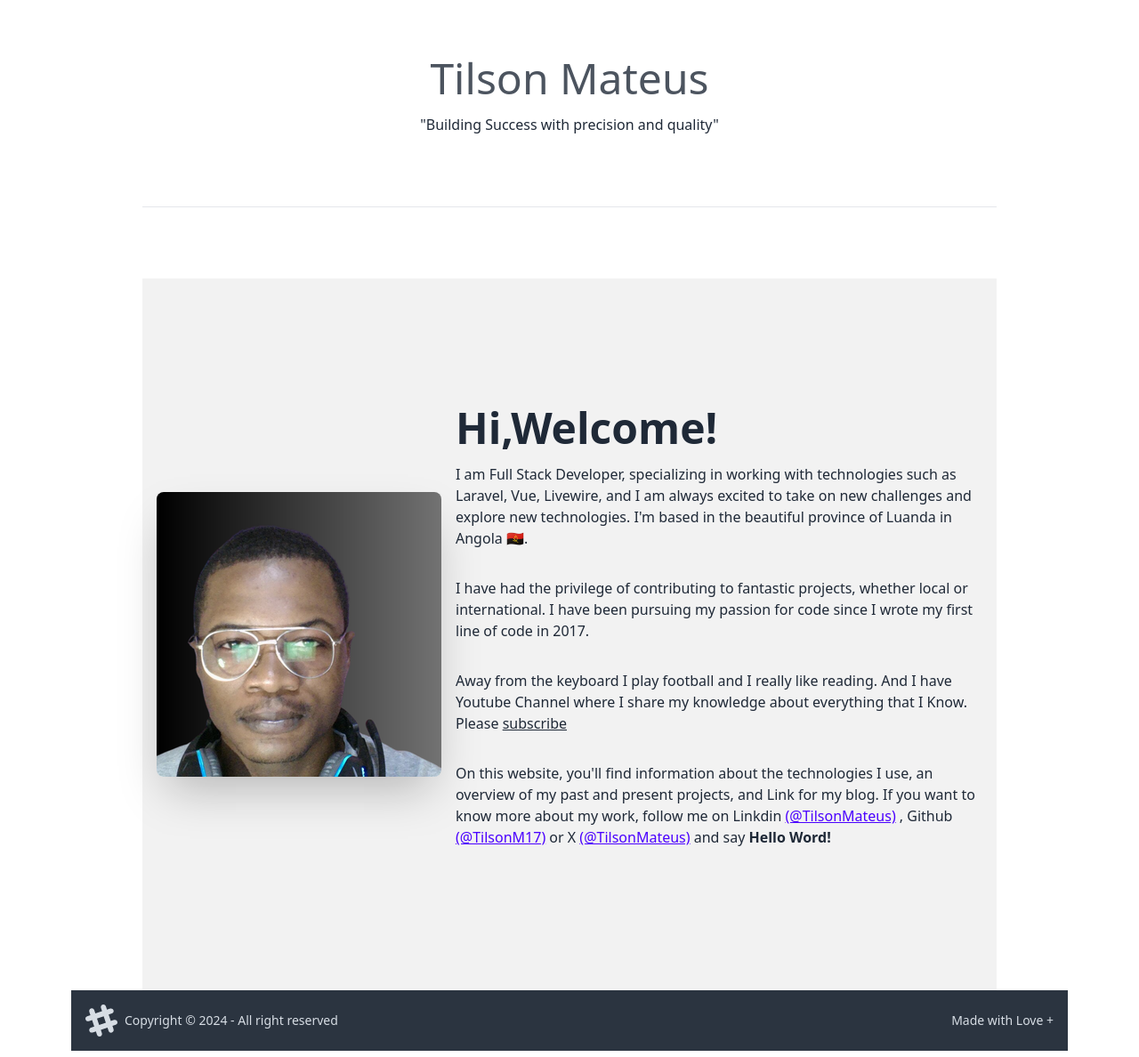
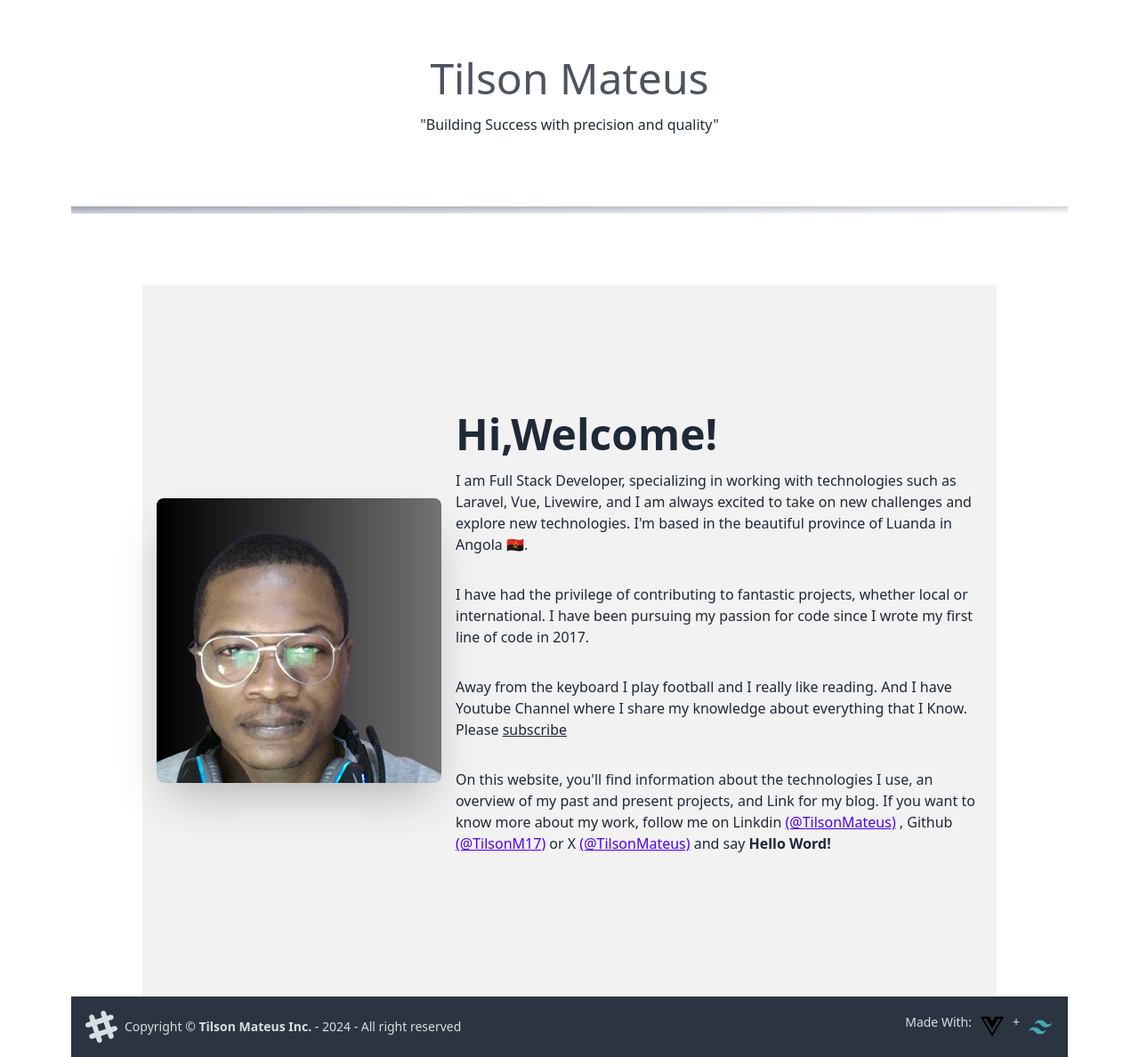
Before and after one commit to TilsonM17/about.tilsonmateus.v2, a Vue app: page / in a window 1280 px wide. Shown: the whole page at 89% size. Built offline with nearby package versions, Linux system fonts and the light colour scheme.

Commit message:
Finish Template master and finish home page

```diff
--- a/src/App.vue
+++ b/src/App.vue
@@ -2,12 +2,17 @@
 import WrapperApp from './components/WrapperApp.vue';
 import MenuButton from './components/MenuButton.vue'
 import FooterApp from './components/FooterApp.vue'
+import TitleHeader from './components/TitleHeader.vue'
 </script>
 
 <template>
   <WrapperApp>
     <template #menu>
       <MenuButton />
+    </template>
+
+    <template #title>
+      <TitleHeader />
     </template>
 
     <template #body>
--- a/src/components/FooterApp.vue
+++ b/src/components/FooterApp.vue
@@ -28,12 +28,17 @@ export default {
             d="M22.672 15.226l-2.432.811.841 2.515c.33 1.019-.209 2.127-1.23 2.456-1.15.325-2.148-.321-2.463-1.226l-.84-2.518-5.013 1.677.84 2.517c.391 1.203-.434 2.542-1.831 2.542-.88 0-1.601-.564-1.86-1.314l-.842-2.516-2.431.809c-1.135.328-2.145-.317-2.463-1.229-.329-1.018.211-2.127 1.231-2.456l2.432-.809-1.621-4.823-2.432.808c-1.355.384-2.558-.59-2.558-1.839 0-.817.509-1.582 1.327-1.846l2.433-.809-.842-2.515c-.33-1.02.211-2.129 1.232-2.458 1.02-.329 2.13.209 2.461 1.229l.842 2.515 5.011-1.677-.839-2.517c-.403-1.238.484-2.553 1.843-2.553.819 0 1.585.509 1.85 1.326l.841 2.517 2.431-.81c1.02-.33 2.131.211 2.461 1.229.332 1.018-.21 2.126-1.23 2.456l-2.433.809 1.622 4.823 2.433-.809c1.242-.401 2.557.484 2.557 1.838 0 .819-.51 1.583-1.328 1.847m-8.992-6.428l-5.01 1.675 1.619 4.828 5.011-1.674-1.62-4.829z">
           </path>
         </svg>
-        <p>Copyright © {{ currentYear }} - All right reserved</p>
+        <p>Copyright © <strong>Tilson Mateus Inc.</strong> - {{ currentYear }} - All right reserved</p>
       </aside>
-      <nav class="grid-flow-col gap-4 md:place-self-center md:justify-self-end">
-        Made with Love +
 
-      </nav>
+
+      <div class="flex justify-between md:justify-self-end">
+        <p>Made With: </p>
+        <img width="30" height="30" src="../assets/vue.svg" />
+        +
+        <img width="30" height="30" src="../assets/tailwind.svg" />
+      </div>
+
     </footer>
   </div>
 </template>
--- /dev/null
+++ b/src/components/TitleHeader.vue
@@ -0,0 +1,13 @@
+<template>
+    <div class="text-center mb-20">
+      <p class="prose prose-headings:underline prose-a:text-blue-600 prose-img:rounded-xl mb-4 text-5xl">
+        Tilson Mateus
+      </p>
+
+      <p>
+        "Building Success with precision and quality"
+      </p>
+    </div>
+
+    <div class="w-full h-10 mt-4 md:mt-8 sm:h-2 bg-gradient-to-br from-gray-400 to-cool-red mb-20"></div>
+  </template>
--- a/src/views/HomeView.vue
+++ b/src/views/HomeView.vue
@@ -5,21 +5,6 @@ import WrapperApp from '../components/WrapperApp.vue'
 <template>
   <div>
     <WrapperApp>
-
-
-      <template #title>
-        <div class="text-center mb-20">
-          <p class="prose prose-headings:underline prose-a:text-blue-600 prose-img:rounded-xl mb-4 text-5xl">
-            Tilson Mateus
-          </p>
-
-          <p>
-            "Building Success with precision and quality"
-          </p>
-        </div>
-
-        <hr class="mb-20">
-      </template>
 
       <template #body>
         <div class="hero min-h-screen bg-base-200">
```
Also changed, not shown: src/assets/tailwind.svg (added), src/assets/vue.svg (added).
